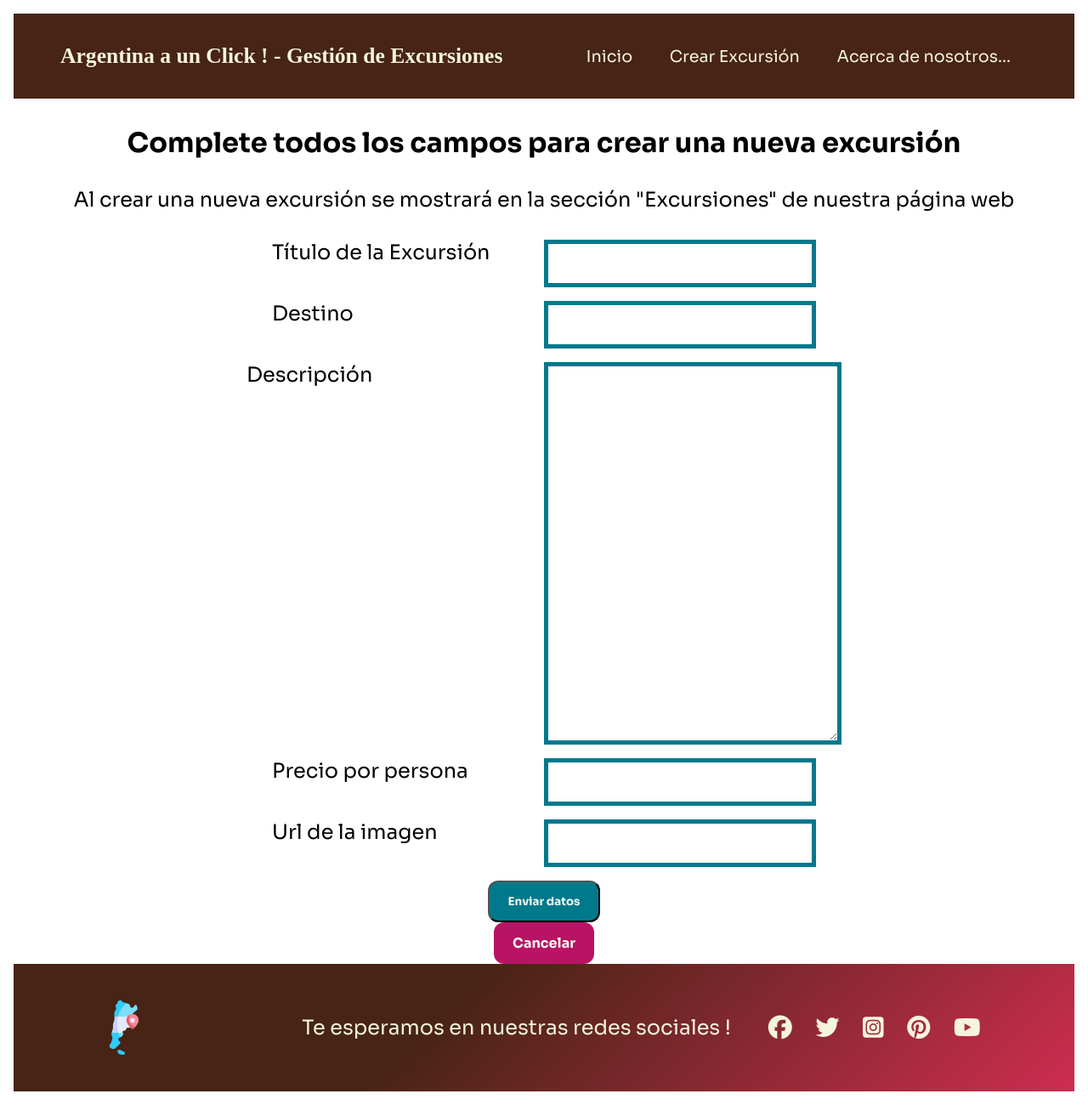
After one commit to Carreira-Sabrina/Proyecto-Final-Codo-a-Codo, a Flask app: page /crear_excursion in a window 1280 px wide. The commit adds this page. Shown: the whole page at 85% size. Run offline with Flask 3, Linux system fonts and the light colour scheme; some web fonts are replaced.

Commit message:
Le falta un pulido pero la funcionalidad esta

```diff
--- a/modelos/modelo_crud.py
+++ b/modelos/modelo_crud.py
@@ -119,9 +119,6 @@ class ModeloBase():
 
     @classmethod
     def actualizar_registro_tabla(cls,registro):
-
-
-
         #UPDATE table_name SET column1 = value1, column2 = value2 WHERE condition;
 
         # ME TIENE QUE LLEGAR UNA TUPLA CON LO QUE DICE EL FORM
--- a/rutas/rutas_sitio.py
+++ b/rutas/rutas_sitio.py
@@ -1,20 +1,94 @@
 from flask import render_template
 from flask import url_for
+from flask import request
+from flask import redirect
 from app import app
 from modelos.entidades import Excursion
 
 #MACHETE PARA EL INDEX
 #  <a class="post-bnt-acciones editar" href="{{url_for('editar_post', id=post[0])}}">Editar post</a>
 
-
-
 @app.route("/")
 def index():
     #Se obtienen las excursiones
     excursiones = Excursion.obtener_todos_de_tabla()
 
-    return render_template("index.html",info = excursiones) # Acá habría que pasar los datos para ya mostar las excursiones !
+    return render_template("index.html",info = excursiones) #Info se pasa a index.html para ser mostrado dinámicamente con Jinja
+
 
 @app.route("/acerca-de-nosotros")
 def about_us():
     return render_template("about-us.html")
+
+
+@app.route("/crear_excursion",methods = ["GET","POST"])
+def crear_excursion():
+    if request.method == "POST":
+        # Se toman los datos del formulario:
+        _titulo = request.form["titulo-excursion"]
+        _descripcion = request.form["descripcion-excursion"]
+        _destino = request.form["destino-excursion"]
+        _precio = int(request.form["precio-excursion"])
+        _url_imagen = request.form["url-imagen-excursion"]
+
+
+        print(f"El titulo será {_titulo}, en {_destino}, la descripcion es {_descripcion} y la url es {_url_imagen}")
+
+        #Acordarse que el metodo create del CRUD recibe los datos como una tupla !!!
+        datos_nueva_excursion = (_titulo,_descripcion,_destino,_precio,_url_imagen)
+
+        #Se crea una instancia
+        nueva_excursion = Excursion(datos_nueva_excursion)
+        #La instancia se ocupa de guardarse en la tabla
+        nueva_excursion.insertar_en_tabla()
+
+        print("Se ha creado un nuevo registro en la base de datos")
+
+
+        #DEBERIA REDIRECCIONAR AL INDEX PARA VER EL LISTADO ACTUALIZADO !
+
+        return redirect(url_for("index"))
+
+    else:
+        #En GET solo renderizo el form...
+        return render_template("crear_excursion.html")
+
+
+@app.route("/modificar_excursion/<int:id>",methods = ["GET","POST"])
+def modificar_excursion(id):
+
+    if request.method == "POST":
+        # Se toman los datos del formulario:
+        _titulo = request.form["titulo-excursion"]
+        _descripcion = request.form["descripcion-excursion"]
+        _destino = request.form["destino-excursion"]
+        _precio = int(request.form["precio-excursion"])
+        _url_imagen = request.form["url-imagen-excursion"]
+
+        print(f"El titulo será {_titulo}, en {_destino}, la descripcion es {_descripcion} y la url es {_url_imagen}")
+
+        #Acordarse que el metodo update del CRUD recibe los datos como una tupla !!!
+        datos_excursion = (id,_titulo,_descripcion,_destino,_precio,_url_imagen)
+
+
+        Excursion.actualizar_registro_tabla(datos_excursion)
+
+        print("Se ha actualizado el registro exitosamente !")
+
+        #DEBERIA REDIRECCIONAR AL INDEX PARA VER EL LISTADO ACTUALIZADO !
+        return redirect(url_for("index"))
+
+    else:
+        #Necesito los datos del objeto para pasarselos al formulario como "relleno"
+        #Esta función devuelve un objeto
+        excursion_a_modificar = Excursion.obtener_objeto_de_tabla(id)
+
+        #En el get es donde debo renderizar el form con el contenido traido....
+        return render_template("modificar_excursion.html", objeto_a_modificar = excursion_a_modificar)
+
+
+@app.route("/eliminar_excursion/<int:id>",methods = ["GET"])
+def eliminar_excursion(id):
+    if request.method == "GET":
+        Excursion.eliminar_de_tabla(id)
+        return redirect(url_for("index"))
--- a/static/estilos/gestion-reservas.css
+++ b/static/estilos/gestion-reservas.css
@@ -8,6 +8,17 @@
     --color-caribbean-current: #00798C;
     --color-orange-web: #FAA916;
 }
+
+
+h1,p{
+    margin: 2rem 0
+}
+
+p{
+    font-size: 1.5rem;
+    text-align: center;
+}
+
 
 
 .tarjeta-excursion{
@@ -39,10 +50,53 @@
 
 }
 
-.btn.btn-modificar{
+.btn-accion.btn-modificar{
     background-color: var(--color-caribbean-current);
 }
 
-.btn.btn-eliminar{
+.btn-accion.btn-eliminar{
     background-color: var(--color-magenta-dye);
 }
+
+
+/* ESTILOS DE LOS FORMULARIOS */
+
+form{
+    display: flex;
+    flex-direction: column;
+    align-items: center;
+
+}
+
+.fila-formulario{
+    font-size: 1.5rem;
+    margin-bottom: 1rem;
+    display: grid;
+    grid-template-columns: repeat(2,1fr);
+}
+
+.label-id{
+    text-align: center;
+    background-color: var(--color-orange-web);
+}
+
+.fila-formulario label{
+    margin-right: 1.25rem;
+}
+
+.fila-formulario input[type="text"],textarea{
+    font-size: 1.5rem;
+    padding: 0.5rem;
+    border: 5px solid var(--color-caribbean-current);
+}
+
+
+.fila-formulario textarea{
+    min-width: 350px;
+    min-height: 450px;
+}
+
+
+.contenedor-botones{
+    margin-bottom: 2.5rem;
+}
--- a/static/estilos/header.css
+++ b/static/estilos/header.css
@@ -24,7 +24,7 @@
     cursor: pointer;
     color:var(--color-secundario);
     text-decoration: none; /*porque Bootstrap sobreescribe algunos estilos :( */
-    font-size: 2rem;
+    font-size: 1.6rem;
 }
 
 .nav__lista-links li{
--- a/templates/base_template.html
+++ b/templates/base_template.html
@@ -20,7 +20,7 @@
 
 </head>
 <body>
-    <div class="contenedor-general">
+    <div class="contenedor-general padding-alrededor">
         {% include "componentes/header.html" %}
 
         {% block contenido %}<h2>EL CONTENIDO DE LA PAGINA VA ACÁ !!! </h2>{% endblock contenido %}
--- a/templates/componentes/header.html
+++ b/templates/componentes/header.html
@@ -13,6 +13,9 @@
                     <a href="{{url_for('index')}}">Inicio</a>
                 </li>
                 <li  class="nav__link-simple">
+                    <a href="{{url_for('crear_excursion')}}">Crear Excursión</a>
+                </li>
+                <li  class="nav__link-simple">
                     <a href="{{url_for('about_us')}}">Acerca de nosotros...</a>
                 </li>
             </ul>
--- /dev/null
+++ b/templates/crear_excursion.html
@@ -0,0 +1,40 @@
+{% extends "base_template.html"%}
+
+{% block estilos_adicionales %}
+<link rel="stylesheet" href="{{ url_for('static', filename='estilos/gestion-reservas.css') }}">
+{% endblock estilos_adicionales %}
+
+
+{% block contenido %}
+
+    <h1 class="texto-centrado">Complete todos los campos para crear una nueva excursión</h1>
+
+    <p>Al crear una nueva excursión se mostrará en la sección "Excursiones" de nuestra página web</p>
+
+    <form action="{{url_for('crear_excursion')}}" method="post">
+        <div class="fila-formulario">
+            <label for="titulo-excursion">Título de la Excursión</label>
+            <input type="text" name="titulo-excursion" id="titulo-excursion" required>
+        </div>
+        <div class="fila-formulario">
+            <label for="destino-excursion">Destino</label>
+            <input type="text" name="destino-excursion" id="destino-excursion" required>
+        </div>
+        <div class="fila-formulario">
+            <label for="descripcion-excursion">Descripción</label>
+            <textarea name="descripcion-excursion" id="descripcion-excursion" required></textarea>
+        </div>
+        <div class="fila-formulario">
+            <label for="precio-excursion">Precio por persona</label>
+            <input type="text" name="precio-excursion" id="precio-excursion" required>
+        </div>
+        <div class="fila-formulario">
+            <label for="url-imagen-excursion">Url de la imagen</label>
+            <input type="text" name="url-imagen-excursion" id="url-imagen-excursion" required>
+        </div>
+        <input class="btn-accion btn-modificar" type="submit" value="Enviar datos">
+        <a href="" class="btn-accion btn-eliminar">Cancelar</a>
+
+    </form><!--fin del formulario-->
+
+{% endblock contenido %}
--- a/templates/index.html
+++ b/templates/index.html
@@ -23,8 +23,8 @@
                     <img src="{{item.url_imagen}}" alt="">
                 </div>
                 <div>
-                    <a class="btn-accion btn-modificar" href="">Modificar</a>
-                    <a class="btn-accion btn-eliminar" href="">Eliminar</a>
+                    <a class="btn-accion btn-modificar" href="{{url_for('modificar_excursion', id =item.id)}}">Modificar</a>
+                    <a class="btn-accion btn-eliminar" href="{{url_for('eliminar_excursion', id =item.id)}}">Eliminar</a>
                 </div>
             </div>
         </article>
```
Also changed, not shown: rutas/rutas_api.py (+1 -26 lines), templates/modificar_excursion.html (added, +48 -0 lines).
